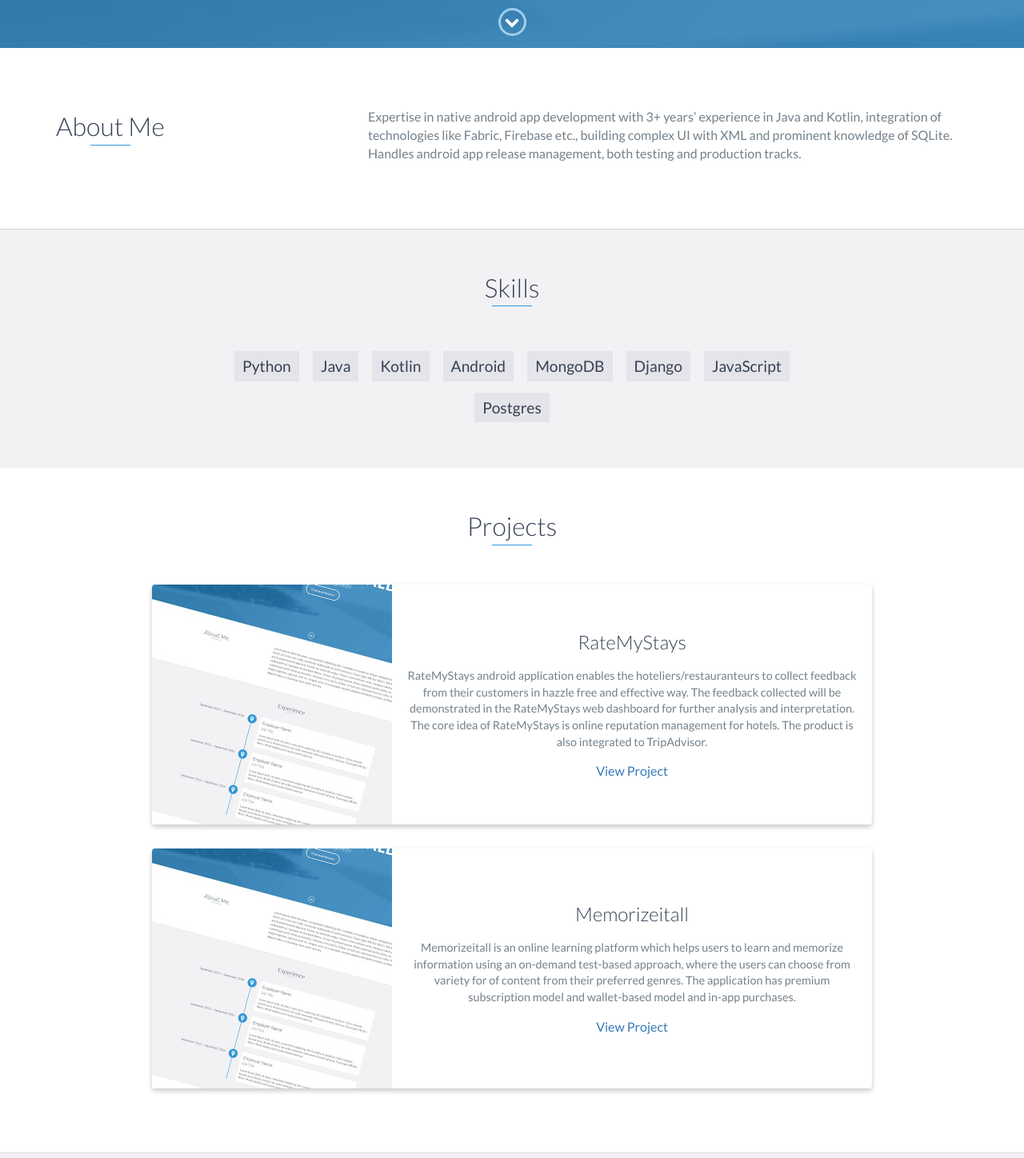
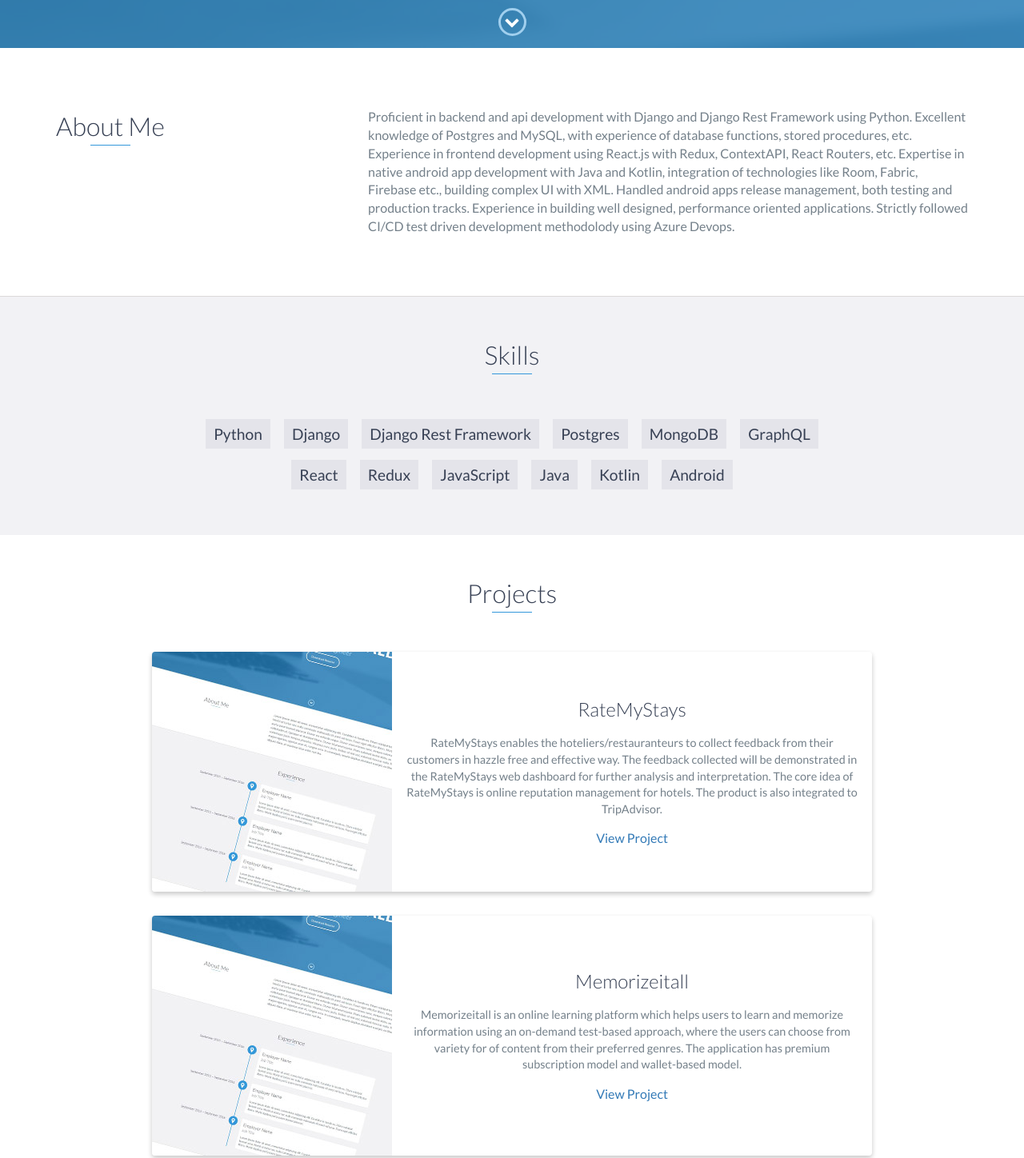
Before and after one commit to tonythanuvelil/tonythanuvelil.github.io, a plain HTML site: page index.html in a window 1280 px wide. Shown: the part 740-2188 px from the top of the page at 80% size. Drawn offline with nearby package versions, Linux system fonts and the light colour scheme.

Commit message:
updated details

```diff
--- a/index.html
+++ b/index.html
@@ -72,9 +72,7 @@
                     <h2 class="heading">About Me</h2>
                 </div>
                 <div class="col-md-8">
-                    <p class="text-justify">
-                        Expertise in native android app development with 3+ years’ experience in Java and Kotlin, integration of technologies like Fabric, Firebase etc., building complex UI with XML and prominent knowledge of SQLite. Handles android app release management, both testing and production tracks.
-                    </p>
+                    <p class="text-justify">Proficient in backend and api development with Django and Django Rest Framework using Python. Excellent knowledge of Postgres and MySQL, with experience of database functions, stored procedures, etc. Experience in frontend development using React.js with Redux, ContextAPI, React Routers, etc. Expertise in native android app development with Java and Kotlin, integration of technologies like Room, Fabric, Firebase etc., building complex UI with XML. Handled android apps release management, both testing and production tracks. Experience in building well designed, performance oriented applications. Strictly followed CI/CD test driven development methodolody using Azure Devops.</p>
                 </div>
             </div>
         </div>
@@ -85,13 +83,17 @@
         <h2 class="heading">Skills</h2>
         <ul>
             <li>Python</li>
+            <li>Django</li>
+            <li>Django Rest Framework</li>
+            <li>Postgres</li>
+            <li>MongoDB</li>
+            <li>GraphQL</li>
+            <li>React</li>
+            <li>Redux</li>
+            <li>JavaScript</li>
             <li>Java</li>
             <li>Kotlin</li>
             <li>Android</li>
-            <li>MongoDB</li>
-            <li>Django</li>
-            <li>JavaScript</li>
-            <li>Postgres</li>
         </ul>
     </div>
     <!-- End #skills -->
@@ -108,7 +110,7 @@
                     <div class="project-info">
                         <h3>RateMyStays</h3>
                         <p>
-                            RateMyStays android application enables the hoteliers/restauranteurs to collect feedback from their customers in hazzle free and effective way. The feedback collected will be demonstrated in the RateMyStays web dashboard for further analysis and interpretation. The core idea of RateMyStays is online reputation management for hotels. The product is also integrated to TripAdvisor.
+                            RateMyStays enables the hoteliers/restauranteurs to collect feedback from their customers in hazzle free and effective way. The feedback collected will be demonstrated in the RateMyStays web dashboard for further analysis and interpretation. The core idea of RateMyStays is online reputation management for hotels. The product is also integrated to TripAdvisor.
                         </p>
                         <a href="http://ratemystays.com">View Project</a>
                     </div>
@@ -124,7 +126,7 @@
                     <div class="project-info">
                         <h3>Memorizeitall</h3>
                         <p>
-                            Memorizeitall is an online learning platform which helps users to learn and memorize information using an on-demand test-based approach, where the users can choose from variety for of content from their preferred genres. The application has premium subscription model and wallet-based model and in-app purchases.
+                            Memorizeitall is an online learning platform which helps users to learn and memorize information using an on-demand test-based approach, where the users can choose from variety for of content from their preferred genres. The application has premium subscription model and wallet-based model.
                         </p>
                         <a href="#">View Project</a>
                     </div>
@@ -155,7 +157,7 @@
                 </p>
             </div>
 
-            <div data-date="Jun 2017 – Dec 2017">
+            <div data-date="Oct 2016 – Dec 2017">
                 <h3>Travinns Technology, LLP</h3>
                 <h4>Software Developer</h4>
                 <p style="display: none;">
@@ -183,7 +185,7 @@
     <div id="contact">
         <h2>Get in Touch</h2>
         <div id="contact-form">
-            <form method="POST" action="https://formspree.io/xyyypojw">
+            <form method="POST" action="">
                 <input type="hidden" name="_subject" value="Contact request from personal website" />
                 <input type="email" name="_replyto" placeholder="Your email" required>
                 <textarea name="message" placeholder="Your message" required></textarea>
@@ -199,7 +201,7 @@
             <div class="row">
                 <div class="col-sm-5 copyright">
                     <p>
-                        Copyright &copy; 2020 Tony Thanuvelil
+                        Copyright &copy; 2021 Tony Thanuvelil
                     </p>
                 </div>
                 <div class="col-sm-2 top">
```
Also changed, not shown: 1 other file.
